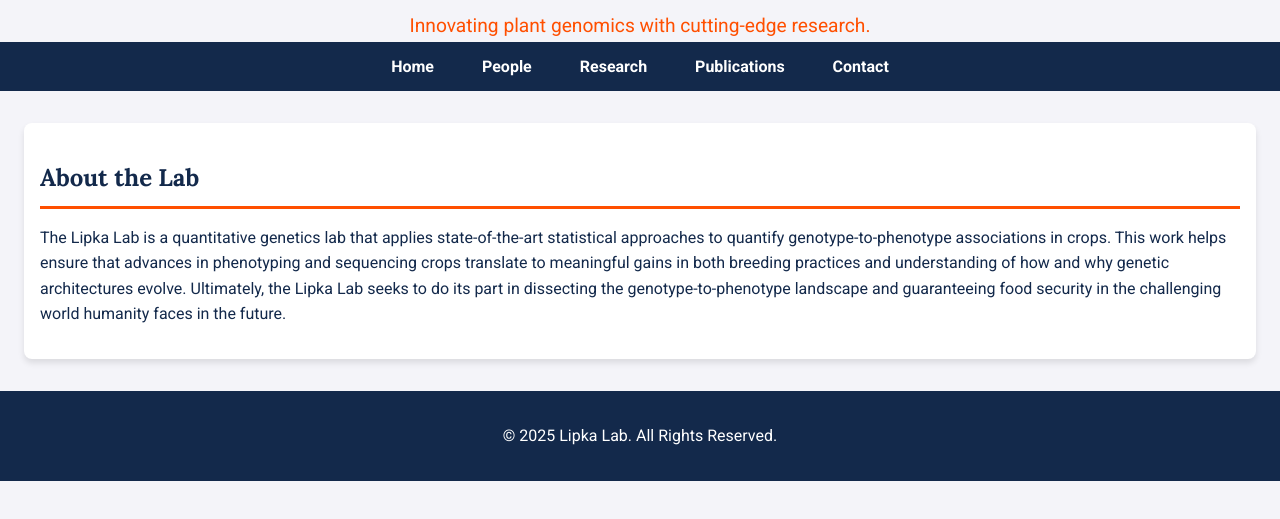
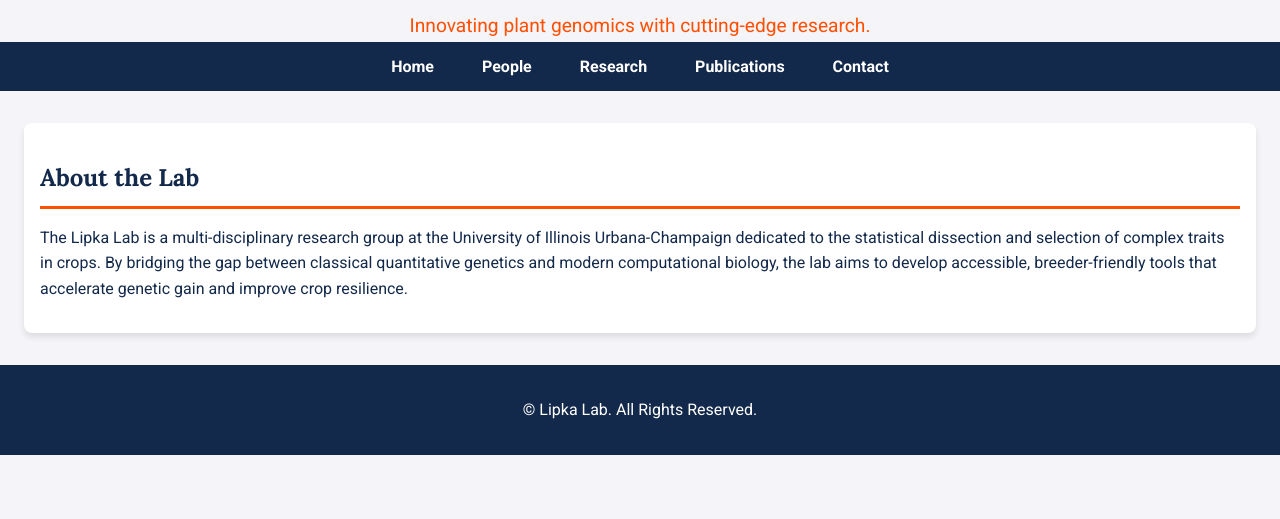
Before and after one commit to LIpkaLab/LipkaLab, a plain HTML site: page index.html in a window 1280 px wide. Shown: the part 73-592 px from the top of the page. Drawn offline with Linux system fonts and the light colour scheme.

Commit message:
Update lab description and copyright notice

```diff
--- a/index.html
+++ b/index.html
@@ -24,11 +24,11 @@
     <div class="container">
         <section>
             <h2>About the Lab</h2>
-            <p>The Lipka Lab is a quantitative genetics lab that applies state-of-the-art statistical approaches to quantify genotype-to-phenotype associations in crops. This work helps ensure that advances in phenotyping and sequencing crops translate to meaningful gains in both breeding practices and understanding of how and why genetic architectures evolve. Ultimately, the Lipka Lab seeks to do its part in dissecting the genotype-to-phenotype landscape and guaranteeing food security in the challenging world humanity faces in the future.</p>
+            <p>The Lipka Lab is a multi-disciplinary research group at the University of Illinois Urbana-Champaign dedicated to the statistical dissection and selection of complex traits in crops. By bridging the gap between classical quantitative genetics and modern computational biology, the lab aims to develop accessible, breeder-friendly tools that accelerate genetic gain and improve crop resilience.</p>
         </section>
     </div>
     <footer>
-        <p>&copy; 2025 Lipka Lab. All Rights Reserved.</p>
+        <p>&copy; Lipka Lab. All Rights Reserved.</p>
     </footer>
 </body>
 </html>
```
